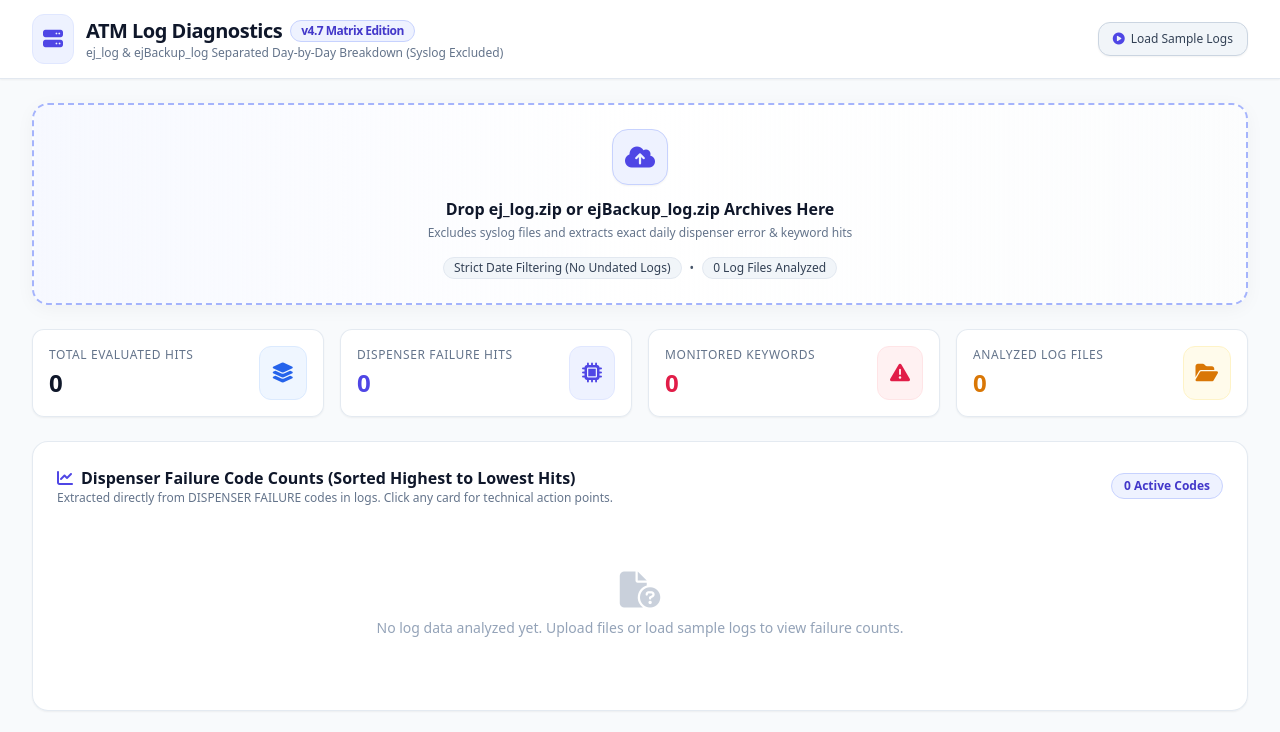
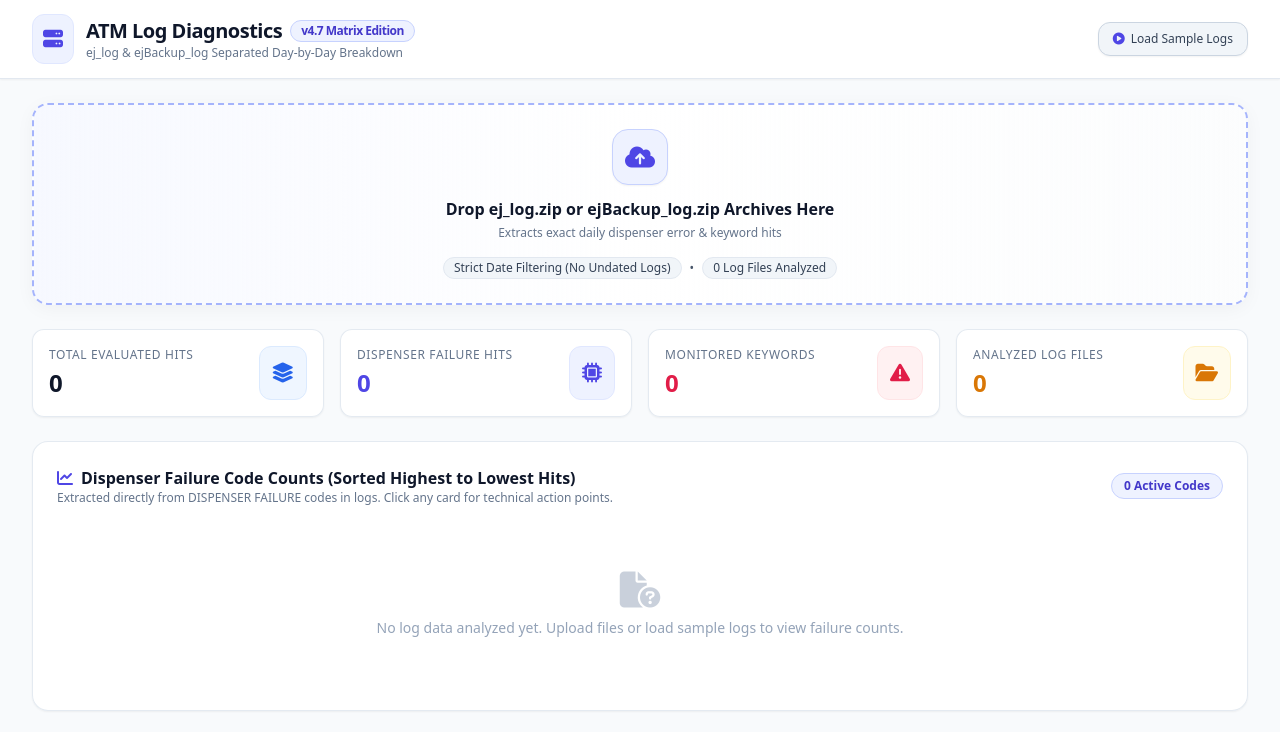
Before and after one commit to vshahilrao/atm-analyzer, a plain HTML site: page index.html in a window 1280 px wide. Shown: the top 732 px of the page. Drawn offline with nearby package versions, Linux system fonts and the light colour scheme.

Commit message:
Update index.html

```diff
--- a/index.html
+++ b/index.html
@@ -67,7 +67,7 @@
             ATM Log Diagnostics
             <span class="text-xs font-semibold px-2.5 py-0.5 rounded-full bg-indigo-50 text-indigo-700 border border-indigo-200">v4.7 Matrix Edition</span>
           </h1>
-          <p class="text-xs text-slate-500">ej_log & ejBackup_log Separated Day-by-Day Breakdown (Syslog Excluded)</p>
+          <p class="text-xs text-slate-500">ej_log & ejBackup_log Separated Day-by-Day Breakdown</p>
         </div>
       </div>
 
@@ -95,7 +95,7 @@
           <i class="fa-solid fa-cloud-arrow-up text-2xl"></i>
         </div>
         <h3 class="text-base font-semibold text-slate-900">Drop ej_log.zip or ejBackup_log.zip Archives Here</h3>
-        <p class="text-xs text-slate-500 mt-1">Excludes syslog files and extracts exact daily dispenser error & keyword hits</p>
+        <p class="text-xs text-slate-500 mt-1">Extracts exact daily dispenser error & keyword hits</p>
         <div class="mt-4 flex flex-wrap justify-center items-center gap-2 text-xs text-slate-600">
           <span class="inline-flex items-center px-2.5 py-0.5 rounded-full text-xs font-medium bg-slate-100 text-slate-700 border border-slate-200">
             Strict Date Filtering (No Undated Logs)
```
